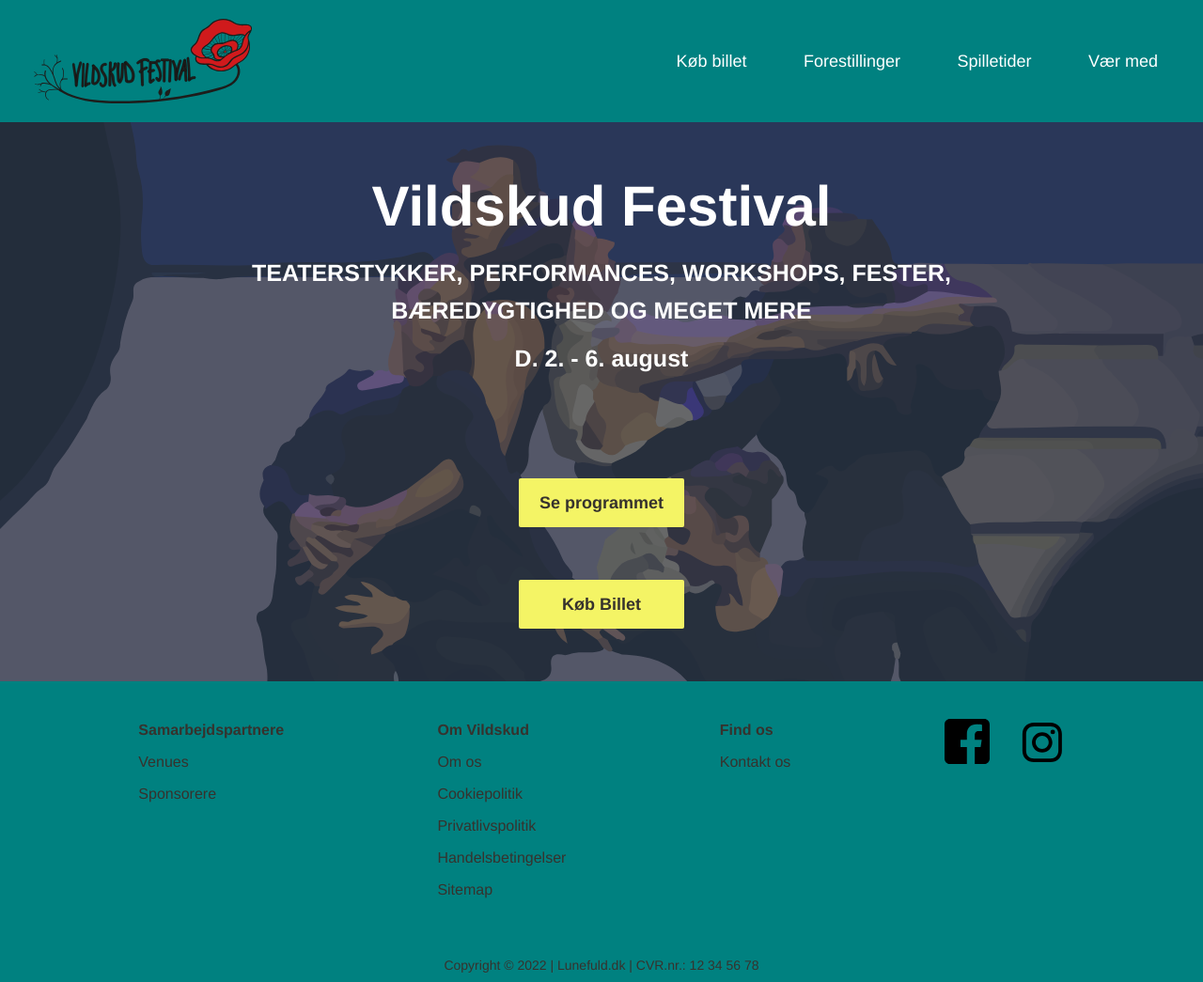
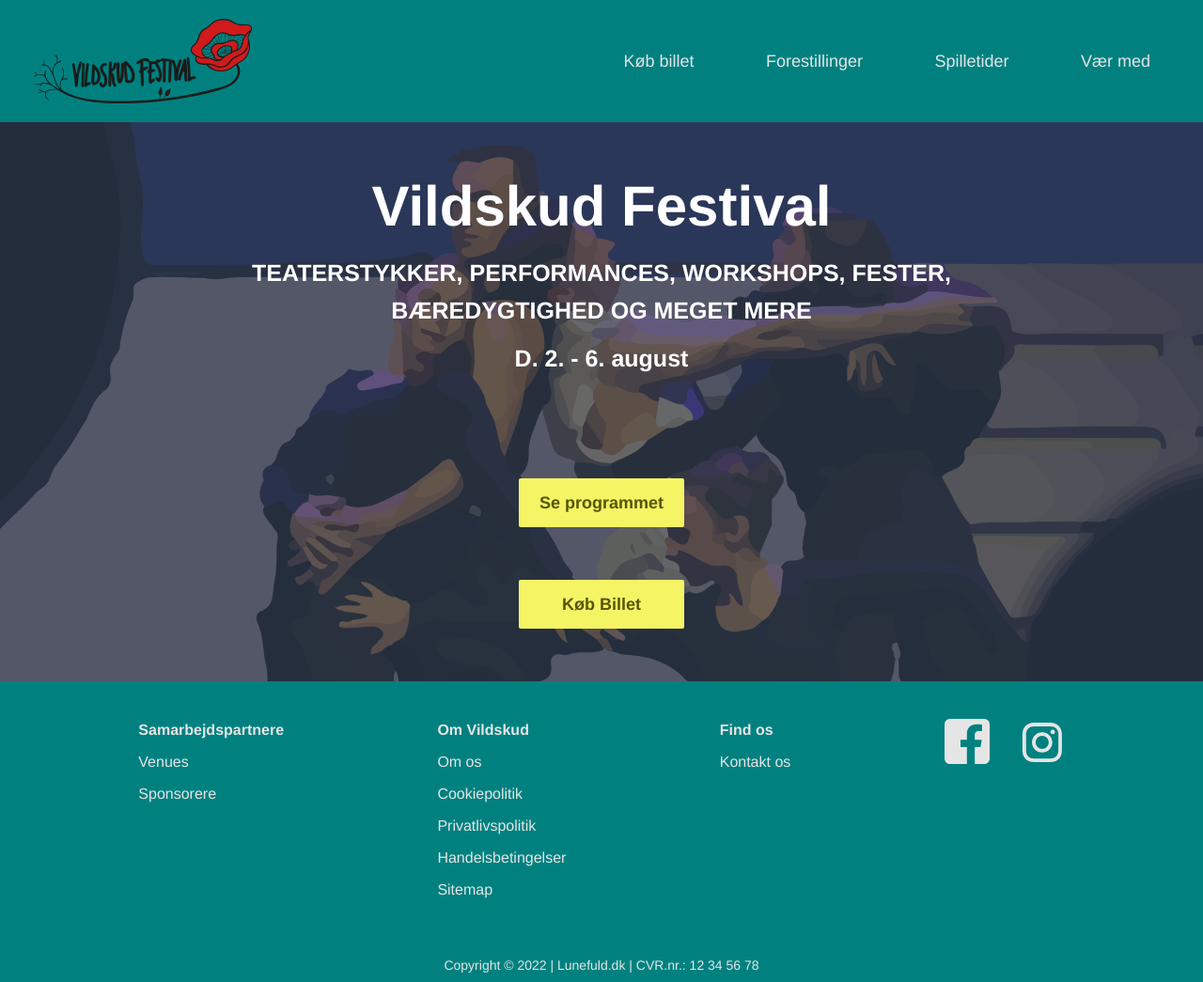
Before and after one commit to kris91r3/radikalt_redesign, a website built with Vite: page src/index.html in a window 1280 px wide. Shown: the whole page at 94% size. Built offline with nearby package versions, Linux system fonts and the light colour scheme.

Commit message:
farver, nav og footer

```diff
--- a/src/index.html
+++ b/src/index.html
@@ -41,18 +41,24 @@
           </svg>
         </button>
         <div class="hidden space-x-14 lg:inline-block">
-          <a href="koebbillet.html" class="text-lg text-white hover:text-gul"
+          <a
+            href="koebbillet.html"
+            class="text-off rounded-sm p-2 text-lg text-offwhite hover:bg-blabla"
             >Køb billet</a
           >
           <a
             href="forestillinger.html"
-            class="text-lg text-white hover:text-gul"
+            class="rounded-sm p-2 text-lg text-offwhite hover:bg-blabla"
             >Forestillinger</a
           >
-          <a href="spilletider.html" class="text-lg text-white hover:text-gul"
+          <a
+            href="spilletider.html"
+            class="rounded-sm p-2 text-lg text-offwhite hover:bg-blabla"
             >Spilletider</a
           >
-          <a href="vaermed.html" class="text-lg text-white hover:text-gul"
+          <a
+            href="vaermed.html"
+            class="rounded-sm p-2 text-lg text-offwhite hover:bg-blabla"
             >Vær med</a
           >
         </div>
@@ -61,25 +67,21 @@
         <div class="mobile-navbar">
           <!-- navbar wrapper -->
           <div
-            class="static top-24 h-52 w-full rounded-sm bg-white p-2 drop-shadow-xl"
+            class="static top-24 h-48 w-full rounded-sm bg-blabla p-2 drop-shadow-xl"
             x-show="isOpen"
             @click.away=" isOpen = false"
           >
-            <div class="flex flex-col space-y-4">
-              <a href="koebbillet.html" class="text-md p-1 hover:bg-slate-200"
+            <div class="flex flex-col space-y-5">
+              <a href="koebbillet.html" class="text-md text-offwhite"
                 >Køb billet</a
               >
-              <a
-                href="forestillinger.html"
-                class="text-md p-1 hover:bg-slate-200"
+              <a href="forestillinger.html" class="text-md text-offwhite"
                 >Forestillinger</a
               >
-              <a href="spilletider.html" class="text-md p-1 hover:bg-slate-200"
+              <a href="spilletider.html" class="text-md text-offwhite"
                 >Spilletider</a
               >
-              <a href="vaermed.html" class="text-md p-1 hover:bg-slate-200"
-                >Vær med</a
-              >
+              <a href="vaermed.html" class="text-md text-offwhite">Vær med</a>
             </div>
           </div>
         </div>
@@ -102,16 +104,20 @@
             <h2 class="text-white">D. 2. - 6. august</h2>
           </div>
           <div
-            class="grid w-44 place-self-center rounded-sm bg-gul py-3 hover:opacity-60"
+            class="grid w-44 place-self-center rounded-sm bg-gul py-3 hover:bg-mellemgul"
           >
-            <a href="forestillinger.html" class="text-center text-lg font-bold"
+            <a
+              href="forestillinger.html"
+              class="text-center text-lg font-bold text-moerkgul"
               >Se programmet</a
             >
           </div>
           <div
-            class="grid w-44 place-self-center rounded-sm bg-gul py-3 hover:opacity-60"
+            class="grid w-44 place-self-center rounded-sm bg-gul py-3 hover:bg-mellemgul"
           >
-            <a href="koebbillet.html" class="text-center text-lg font-bold"
+            <a
+              href="koebbillet.html"
+              class="text-center text-lg font-bold text-moerkgul"
               >Køb Billet</a
             >
           </div>
@@ -126,41 +132,41 @@
         class="grid grid-cols-2 gap-14 p-10 lg:flex lg:flex-row lg:justify-evenly"
       >
         <div>
-          <h4 class="font-bold">Samarbejdspartnere</h4>
-          <h4>Venues</h4>
-          <h4>Sponsorere</h4>
+          <h4 class="font-bold text-offwhite">Samarbejdspartnere</h4>
+          <h4 class="text-offwhite">Venues</h4>
+          <h4 class="text-offwhite">Sponsorere</h4>
         </div>
         <div>
-          <h4 class="font-bold">Om Vildskud</h4>
-          <h4>Om os</h4>
-          <h4>Cookiepolitik</h4>
-          <h4>Privatlivspolitik</h4>
-          <h4>Handelsbetingelser</h4>
-          <h4>Sitemap</h4>
+          <h4 class="font-bold text-offwhite">Om Vildskud</h4>
+          <h4 class="text-offwhite">Om os</h4>
+          <h4 class="text-offwhite">Cookiepolitik</h4>
+          <h4 class="text-offwhite">Privatlivspolitik</h4>
+          <h4 class="text-offwhite">Handelsbetingelser</h4>
+          <h4 class="text-offwhite">Sitemap</h4>
         </div>
         <div>
-          <h4 class="font-bold">Find os</h4>
-          <h4>Kontakt os</h4>
+          <h4 class="font-bold text-offwhite">Find os</h4>
+          <h4 class="text-offwhite">Kontakt os</h4>
         </div>
 
         <div class="flex gap-8">
           <a href="#0"
             ><img
               class="h-12 w-12"
-              src="/billeder/facebookicon.svg"
+              src="/billeder/facebookikon.svg"
               alt="facebook ikon"
           /></a>
 
           <a href="#0"
             ><img
               class="h-12 w-12"
-              src="billeder/instagramicon.svg"
+              src="billeder/instagramikon.svg"
               alt="instagram ikon"
           /></a>
         </div>
       </div>
       <div>
-        <p class="m-0 flex justify-center p-2 text-sm">
+        <p class="m-0 flex justify-center p-2 text-sm text-offwhite">
           Copyright © 2022 | Lunefuld.dk | CVR.nr.: 12 34 56 78
         </p>
       </div>
--- a/tailwind.config.cjs
+++ b/tailwind.config.cjs
@@ -6,9 +6,13 @@
       colors: {
         rod: "#CF1919",
         gul: "#F4F465",
+        mellemgul: "#d6d63e",
+        moerkgul: "#565606",
         sort: "#36322d",
         bla: "#008180",
+        blabla: "#006969",
         lysbla: "#E5F2F2",
+        offwhite: "#e6e5e5",
       },
     },
     fontFamily: {
```
Also changed, not shown: src/billeder/facebookicon.svg (deleted), src/billeder/facebookikon.svg (added), src/billeder/instagramicon.svg (deleted), src/billeder/instagramikon.svg (added).
